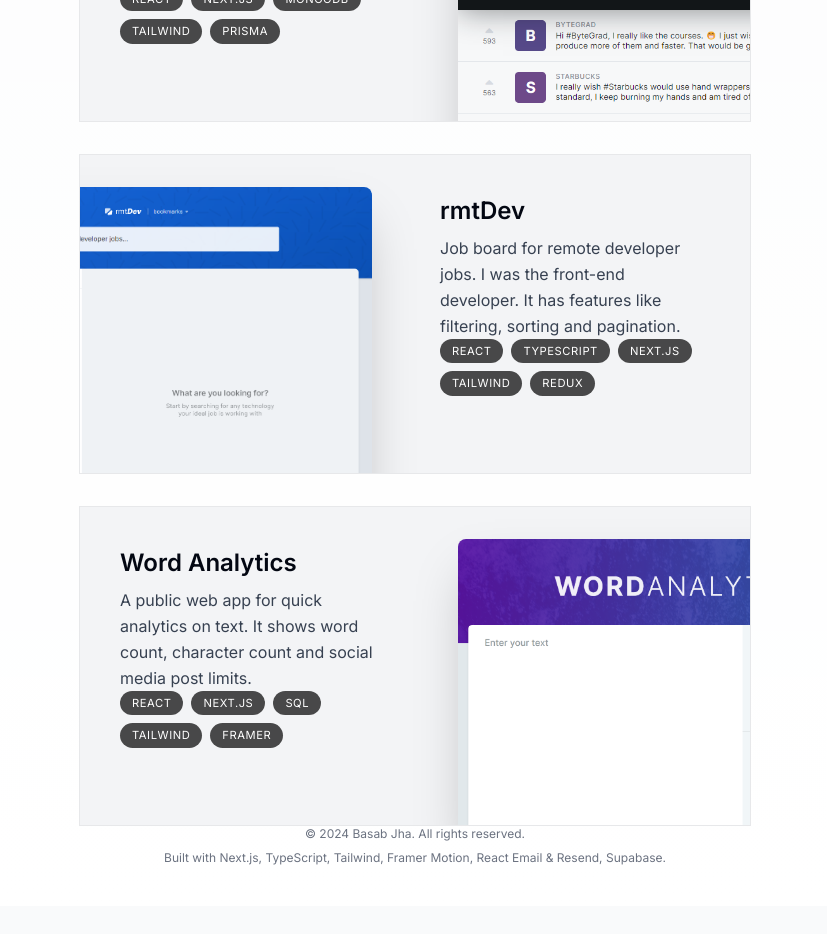
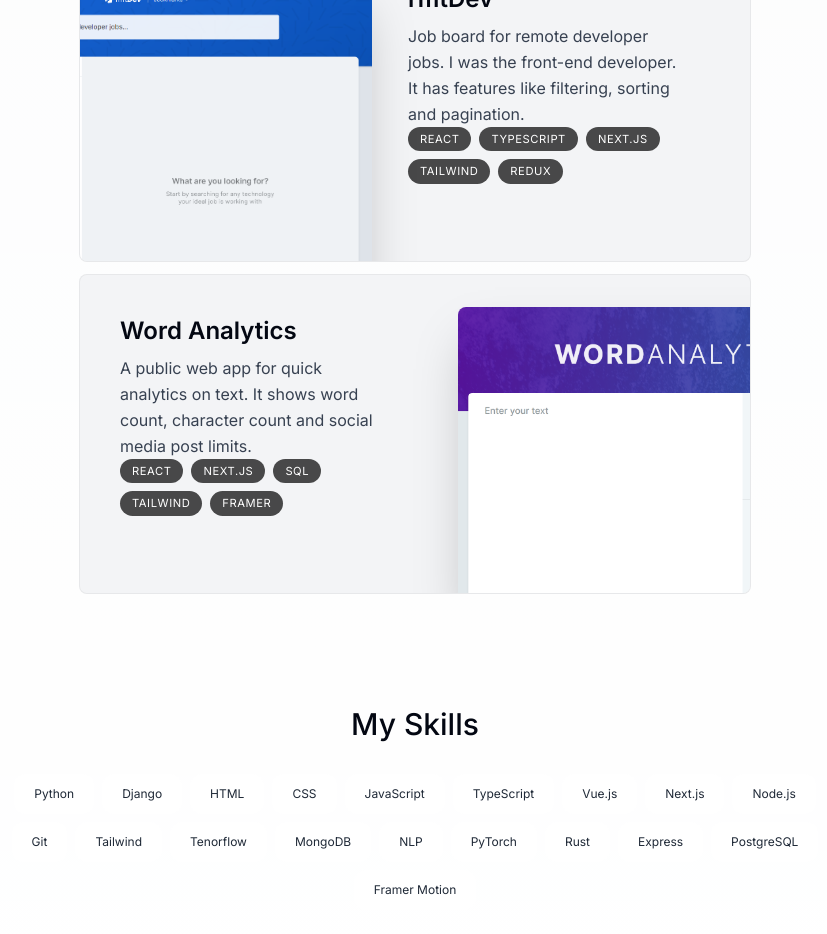
Before and after one commit to comethrusws/portfoliov2, a Next.js app: page / in a window 1280 px wide. Shown: the part 1840-2774 px from the top of the page, without its empty margins (225-1052 px from the left). Before the commit the page ends 2746 px from the top, so only its background shows below. Built offline with nearby package versions, Linux system fonts and the light colour scheme.

Commit message:
Commit #3: updated Header+ project+skills section

```diff
--- a/app/globals.css
+++ b/app/globals.css
@@ -1,6 +1,8 @@
 @tailwind base;
 @tailwind components;
 @tailwind utilities;
+
+@import url(/public/MaterialIcons-Regular.ttf);
 
 :root {
   --foreground-rgb: 0, 0, 0;
@@ -24,4 +26,6 @@ body {
       rgb(var(--background-end-rgb))
     )
     rgb(var(--background-start-rgb));
+    font-family: 'Inter', sans-serif;
+
 }
--- a/app/layout.tsx
+++ b/app/layout.tsx
@@ -1,11 +1,12 @@
 import Header from '@/components/header'
 import './globals.css'
 import { Inter } from 'next/font/google'
+import ActiveSectionContextProvider from '@/context/active-section-context'
 
 const inter = Inter({ subsets: ['latin'] })
 
 export const metadata = {
-  title: 'Basab | Personal Portfolio',
+  title: 'Basab|Personal Portfolio',
   description: 'Add Metadata',
 }
 
@@ -15,15 +16,16 @@ export default function RootLayout({
   children: React.ReactNode
 }) {
   return (
-    <html lang="en">
+    <html lang="en" className='!scroll-smooth'>
       <body
-          className={`${inter.className} bg-gray-50 text-gray-950 relative pt-28 sm:pt-36 dark:bg-gray-800 dark:text-gray-50 dark:text-opacity-90`}
+          className={`bg-gray-50 text-gray-950 relative pt-28 sm:pt-36 dark:bg-gray-800 dark:text-gray-50 dark:text-opacity-90`}
       >
         <div className="bg-[#e2fbf3] absolute top-[-6rem] -z-10 right-[11rem] h-[31.25rem] w-[31.25rem] rounded-full blur-[10rem] sm:w-[68.75rem] dark:bg-[#8dcea8]"></div>
         <div className="bg-[#e4d7fb] absolute top-[-1rem] -z-10 left-[-35rem] h-[31.25rem] w-[50rem] rounded-full blur-[10rem] sm:w-[68.75rem] md:left-[-33rem] lg:left-[-28rem] xl:left-[-15rem] 2xl:left-[-5rem] dark:bg-[#746394]"></div>
-
+        <ActiveSectionContextProvider>
         <Header/>
         {children}
+        </ActiveSectionContextProvider>
       </body>
     </html>
   )
--- a/app/page.tsx
+++ b/app/page.tsx
@@ -3,6 +3,7 @@ import Footer from "@/components/footer";
 import Intro from "@/components/intro";
 import Projects from "@/components/projects";
 import SectionDivider from "@/components/section-divider";
+import Skills from "@/components/skills";
 
 export default function Home() {
   return (
@@ -11,6 +12,7 @@ export default function Home() {
       <SectionDivider/>
       <About/>
       <Projects/>
+      <Skills/>
 
       <Footer/>
     </main>
--- a/components/about.tsx
+++ b/components/about.tsx
@@ -3,10 +3,13 @@
 import React from "react";
 import SectionHeading from "./section-heading";
 import { motion } from "framer-motion";
+import { useSectionInView } from "@/lib/hooks";
 
 export default function About() {
+  const { ref } = useSectionInView("About");
   return (
     <motion.section
+      ref={ref}
       className="mb-28 max-w-[45rem] text-center leading-8 sm:mb-40 scroll-mt-28"
       initial={{ opacity: 0, y: 100 }}
       animate={{ opacity: 1, y: 0 }}
@@ -16,12 +19,12 @@ export default function About() {
       <SectionHeading>About me</SectionHeading>
       <p className="mb-3">
   With a robust background in <span className="font-medium">full-stack development</span> and <span className="font-medium">machine learning engineering</span>, I have honed my skills in creating innovative solutions and driving technological advancements. After earning my degree, I dived into the world of programming and embraced the challenge of solving complex problems.
-  <span className="italic">My favorite part of programming</span> is the journey from identifying an issue to implementing a creative and efficient solution. I <span className="underline">thrive</span> on the satisfaction that comes with overcoming obstacles and delivering impactful results.
-  My core stack includes <span className="font-medium">React, Node.js, and Python</span>. I am also proficient in <span className="font-medium">machine learning frameworks</span> like TensorFlow and PyTorch, and have hands-on experience with cloud platforms such as AWS and Azure. Continuously expanding my knowledge, I stay abreast of the latest trends and technologies in the field. Currently, I am actively seeking a <span className="font-medium">full-time position</span> that allows me to leverage my expertise and contribute to innovative projects.
+  I <span className="underline">thrive</span> on the satisfaction that comes with overcoming obstacles and delivering impactful results.
+  My core stack includes <span className="font-medium">Python, Next.js and Node.js</span>. I am also proficient in <span className="font-medium">machine learning frameworks</span> like TensorFlow and PyTorch. Continuously expanding my knowledge, I stay abreast of the latest trends and technologies in the field.
 </p>
 
 <p>
-  <span className="italic">When I'm not coding</span>, I enjoy exploring new domains and enhancing my skill set. I love diving into the realms of <span className="font-medium">artificial intelligence and data science</span>. Outside the tech world, I find joy in playing video games, watching movies, and embarking on adventures with my dog. Additionally, I have a keen interest in <span className="font-medium">philosophy and history</span>, and am currently learning how to play the guitar.
+  <span className="italic">When I'm not coding</span>, I enjoy exploring new domains and enhancing my skill set. I love diving into the realms of <span className="font-medium">artificial intelligence and data science</span>. Outside the tech world, I find joy in playing video games, reading books, and playing the piano.
 </p>
     </motion.section>
   );
--- a/components/intro.tsx
+++ b/components/intro.tsx
@@ -10,8 +10,10 @@ import { FaGithubSquare } from "react-icons/fa";
 import { useSectionInView } from "@/lib/hooks";
 
 export default function Intro() {
+  const { ref } = useSectionInView("Home");
   return (
     <section
+      ref= { ref }
       id="home"
       className="mb-28 max-w-[50rem] text-center sm:mb-0 scroll-mt-[100rem]"
     >
--- /dev/null
+++ b/components/project.tsx
@@ -0,0 +1,38 @@
+import { projectsData } from "@/lib/data";
+import { useScroll, motion, useTransform } from "framer-motion";
+import { useRef } from "react";
+import Image from 'next/image'
+
+
+
+type ProjectProps = (typeof projectsData)[0];
+
+export default function Project({
+    title, description, tags, imageUrl
+}: ProjectProps){
+    const ref = useRef<HTMLDivElement>(null);
+    const { scrollYProgress } =useScroll({
+        target: ref,
+        offset: ["0 1", "1.33 1"]
+    });
+    const scaleProgress = useTransform(scrollYProgress, [0,1],[0.8, 1]);
+    const opacityProgress = useTransform(scrollYProgress, [0,1],[0.6, 1]);
+
+
+    return <motion.div style={{ scale: scaleProgress, opacity:opacityProgress}} ref={ref} className="group mb-3 sm:mb8 last:mb-0 ">
+        <section  className=' bg-gray-100 max-w-[42rem] border border-black/5 overflow-hidden sm:pr-8 relative sm:h-[20rem] mb-3 sm:mb-8 last:mb-0  hover:bg-gray-200 transition group-even:even:pl-8 rounded-lg'>
+        <div className='pt-4 pb-7 px-5 sm:pl-10 sm:pr-2 sm:pt-10 sm:max-w-[50%] flex flex-col group-even:ml-[18rem]'>
+        <h3 className=' text-2xl font-semibold'>{ title }</h3>
+        <p className='mt-2 leading-relaxed text-gray-700'>{ description }</p>
+        <ul className='flex flex-wrap mt-4 gap-2 sm:mt-auto h-full '>
+            {tags.map((tag, index)=>(
+                <li className='bg-black/[0.7] px-3 py-1 text-[0.7rem] uppercase tracking-wider text-white rounded-full' key={index}>{tag}</li>
+            ))}
+        </ul>
+
+        </div>
+        <Image src={imageUrl} alt="Projects" quality={95} className='absolute top-8 -right-40 w-[28.25rem] rounded-t-lg shadow-2xl group-even:right-[initial] group-even:-left-40 group-hover:translate-x-3 group-hover:translate-y-3 group-hover:-rotate-2 transition group-hover:scale-[1.04]'/>
+    </section>
+
+    </motion.div>
+}
--- a/components/projects.tsx
+++ b/components/projects.tsx
@@ -1,41 +1,24 @@
-import React from 'react'
-import SectionHeading from './section-heading'
-import { projectsData } from '@/lib/data'
-import Image from 'next/image'
+"use client";
+
+import React from "react";
+import SectionHeading from "./section-heading";
+import { projectsData } from "@/lib/data";
+import Project from "./project";
+import { useSectionInView } from "@/lib/hooks";
 
 export default function Projects() {
+  const { ref } = useSectionInView("Projects");
+
   return (
-    <section>
-        <SectionHeading>My Projects</SectionHeading>
-        <div>
-            {
-                projectsData.map((project, index) => (
-                    <React.Fragment  key={index}>
-                        <Project {...project} />
-                    </React.Fragment>
-                ))
-            }
-        </div>
+    <section ref={ref} id="projects" className="scroll-mt-28 mb-28">
+      <SectionHeading>My projects</SectionHeading>
+      <div>
+        {projectsData.map((project, index) => (
+          <React.Fragment key={index}>
+            <Project {...project} />
+          </React.Fragment>
+        ))}
+      </div>
     </section>
-  )
+  );
 }
-
-type ProjectProps = (typeof projectsData)[0];
-
-function Project({
-    title, description, tags, imageUrl
-}: ProjectProps){
-    return <section className='group bg-gray-100 max-w-[42rem] border border-black/5 overflow-hidden sm:pr-8 relative sm:h-[20rem] mb-3 sm:mb-8 last:mb-0 even:pl-8 hover:bg-gray-200 transition'>
-        <div className='pt-4 pb-7 px-5 sm:pl-10 sm:pr-2 sm:pt-10 sm:max-w-[50%] flex flex-col group-even:ml-[18rem]'>
-        <h3 className=' text-2xl font-semibold'>{ title }</h3>
-        <p className='mt-2 leading-relaxed text-gray-700'>{ description }</p>
-        <ul className='flex flex-wrap mt-4 gap-2 sm:mt-auto h-full '>
-            {tags.map((tag, index)=>(
-                <li className='bg-black/[0.7] px-3 py-1 text-[0.7rem] uppercase tracking-wider text-white rounded-full' key={index}>{tag}</li>
-            ))}
-        </ul>
-
-        </div>
-        <Image src={imageUrl} alt="Projects" quality={95} className='absolute top-8 -right-40 w-[28.25rem] rounded-t-lg shadow-2xl group-even:right-[initial] group-even:-left-40 group-hover:translate-x-3 group-hover:translate-y-3 group-hover:-rotate-2 transition group-hover:scale-[1.04]'/>
-    </section>
-}
--- /dev/null
+++ b/components/skills.tsx
@@ -0,0 +1,52 @@
+"use client";
+
+import React from "react";
+import SectionHeading from "./section-heading";
+import { skillsData } from "@/lib/data";
+import { useSectionInView } from "@/lib/hooks";
+import { motion } from "framer-motion";
+
+const fadeInAnimationVariants = {
+  initial: {
+    opacity: 0,
+    y: 100,
+  },
+  animate: (index: number) => ({
+    opacity: 1,
+    y: 0,
+    transition: {
+      delay: 0.05 * index,
+    },
+  }),
+};
+
+export default function Skills() {
+  const { ref } = useSectionInView("Skills");
+
+  return (
+    <section
+      id="skills"
+      ref={ref}
+      className="mb-28 max-w-[53rem] scroll-mt-28 text-center sm:mb-40"
+    >
+      <SectionHeading>My skills</SectionHeading>
+      <ul className="flex flex-wrap justify-center gap-2 text-lg text-gray-800">
+        {skillsData.map((skill, index) => (
+          <motion.li
+            className="text-xs bg-white border-black/[0.1] rounded-xl px-5 py-3 dark:bg-white/10 dark:text-white/80"
+            key={index}
+            variants={fadeInAnimationVariants}
+            initial="initial"
+            whileInView="animate"
+            viewport={{
+              once: true,
+            }}
+            custom={index}
+          >
+            {skill}
+          </motion.li>
+        ))}
+      </ul>
+    </section>
+  );
+}
--- a/context/active-section-context.tsx
+++ b/context/active-section-context.tsx
@@ -21,7 +21,7 @@ export default function ActiveSectionContextProvider({
   children,
 }: ActiveSectionContextProviderProps) {
   const [activeSection, setActiveSection] = useState<SectionName>("Home");
-  const [timeOfLastClick, setTimeOfLastClick] = useState(0); // we need to keep track of this to disable the observer temporarily when user clicks on a link
+  const [timeOfLastClick, setTimeOfLastClick] = useState(0); // need to keep track of this to disable the observer temporarily when user clicks on a link
 
   return (
     <ActiveSectionContext.Provider
--- a/lib/data.ts
+++ b/lib/data.ts
@@ -55,23 +55,23 @@ export const projectsData = [
 ] as const;
 
 export const skillsData = [
+  "Python",
+  "Django",
   "HTML",
   "CSS",
   "JavaScript",
   "TypeScript",
-  "React",
+  "Vue.js",
   "Next.js",
   "Node.js",
   "Git",
   "Tailwind",
-  "Prisma",
+  "Tenorflow",
   "MongoDB",
-  "Redux",
-  "GraphQL",
-  "Apollo",
+  "NLP",
+  "PyTorch",
+  "Rust",
   "Express",
   "PostgreSQL",
-  "Python",
-  "Django",
   "Framer Motion",
 ] as const;
```
Also changed, not shown: components/header.tsx (+33 -9 lines), lib/utils.ts (added, +26 -0 lines), public/MaterialIcons-Regular.ttf (added).
